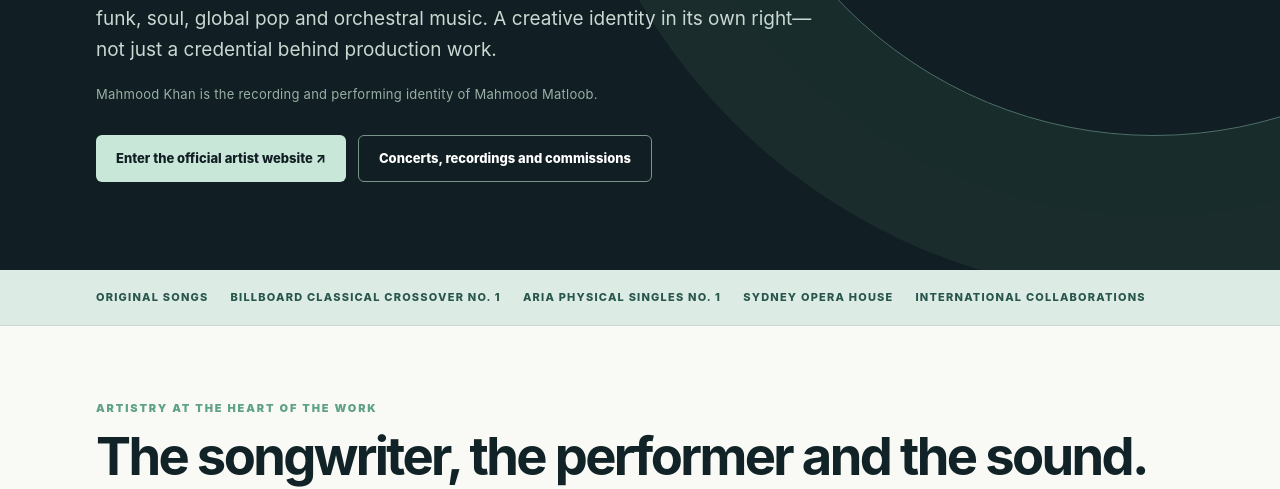
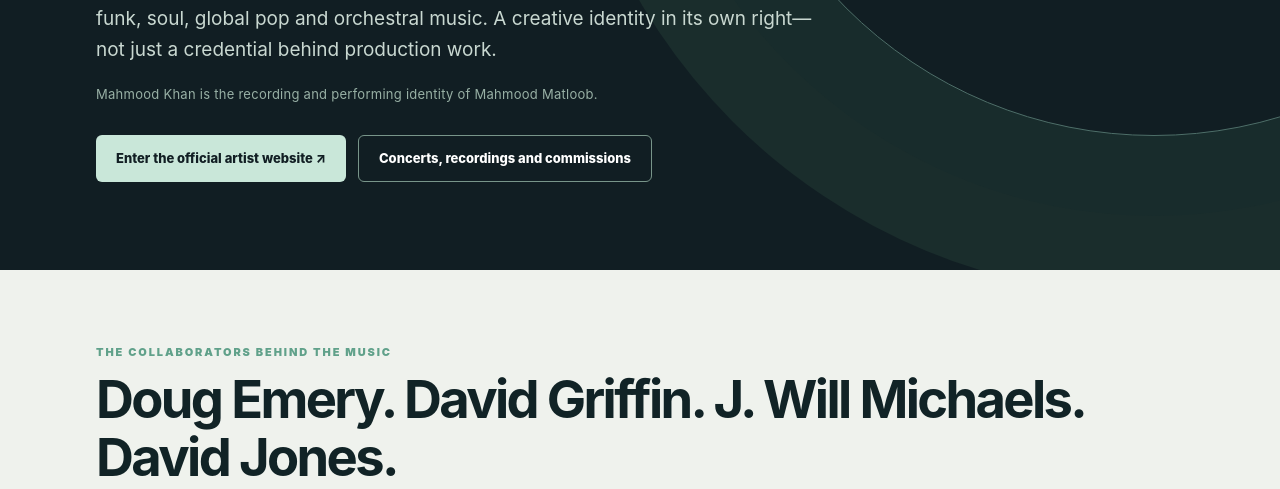
Before and after one commit to BeatViral/producer-for-hire, a plain HTML site: page portfolio/artist-performer/index.html in a window 1280 px wide. Shown: the part 335-824 px from the top of the page. Drawn offline with Linux system fonts and the light colour scheme.

Commit message:
Link artist portfolio to detailed producer and orchestral collaborations

```diff
--- a/portfolio/artist-performer/index.html
+++ b/portfolio/artist-performer/index.html
@@ -2,7 +2,7 @@
 <header class="top"><div class="container nav"><a class="mark" href="../">Mahmood Matloob<small>Professional portfolio · 15 disciplines</small></a><nav class="links"><a href="../#disciplines">All 15 disciplines</a><a href="https://mahmoodkhan.net/" target="_blank" rel="noopener noreferrer">Official artist site</a><a class="contactbtn" href="mailto:mahmoodkhanteam@gmail.com?subject=Mahmood%20Khan%20booking%20enquiry">Booking enquiry</a></nav></div></header>
 <main>
 <section class="hero"><div class="container"><div class="eyebrow">The original artist · Songs · Voice · Stage</div><h1>MAHMOOD KHAN</h1><p>A recording artist and original singer-songwriter connecting South Asian melody, funk, soul, global pop and orchestral music. A creative identity in its own right—not just a credential behind production work.</p><p class="subnote">Mahmood Khan is the recording and performing identity of Mahmood Matloob.</p><div class="actions"><a class="button light" href="https://mahmoodkhan.net/" target="_blank" rel="noopener noreferrer">Enter the official artist website ↗</a><a class="button outline" href="mailto:mahmoodkhanteam@gmail.com?subject=Mahmood%20Khan%20artist%20booking">Concerts, recordings and commissions</a></div></div></section>
-<div class="band"><div class="container"><span>Original songs</span><span>Billboard Classical Crossover No. 1</span><span>ARIA Physical Singles No. 1</span><span>Sydney Opera House</span><span>International collaborations</span></div></div>
+<section class="section alt"><div class="container"><div class="eyebrow">The collaborators behind the music</div><h2 class="section-title">Doug Emery. David Griffin. J. Will Michaels. David Jones.</h2><p class="section-lead">The Orchestras of the World project began in 2009 and culminated in the 2019 Willoughby Symphony recording and 2020 Billboard No. 1. The wider story includes WORLD/POP's regional Ballina presentation and the No. 1 US iTunes Jazz EP <em>Imaginary Friend</em>, developed with American songwriting and production collaborators.</p><div class="actions"><a class="button light" href="../international-collaborations/">Read the complete professional collaboration history ↗</a></div></div></section><div class="band"><div class="container"><span>Original songs</span><span>Billboard Classical Crossover No. 1</span><span>ARIA Physical Singles No. 1</span><span>Sydney Opera House</span><span>International collaborations</span></div></div>
 <section class="section"><div class="container"><div class="eyebrow">Artistry at the heart of the work</div><h2 class="section-title">The songwriter, the performer and the sound.</h2><p class="section-lead">Decades of original composition, recording and live performance underpin the wider production, cultural and commercial career. Mahmood Khan's music is the source—not a subsection—of much of that work. The catalogue includes more than 200 original songs and a continuing interest in how different musical cultures can meet without losing their identities.</p><div class="tags"><span class="tag">Singer-songwriter</span><span class="tag">Original repertoire</span><span class="tag">Voice and live performance</span><span class="tag">Cross-cultural music</span><span class="tag">Orchestral recording</span><span class="tag">Musical improvisation</span></div></div></section>
 <section class="section alt"><div class="container"><div class="eyebrow">Selected recorded and live milestones</div><h2 class="section-title">An artist with a documented body of work.</h2><div class="proof">
 <article><h3>Nusrat Fateh Ali Khan</h3><p>Multi-million-selling album collaboration with Nusrat Fateh Ali Khan, part of an international recording journey spanning South Asia, the United States and Australia.</p></article>
```
